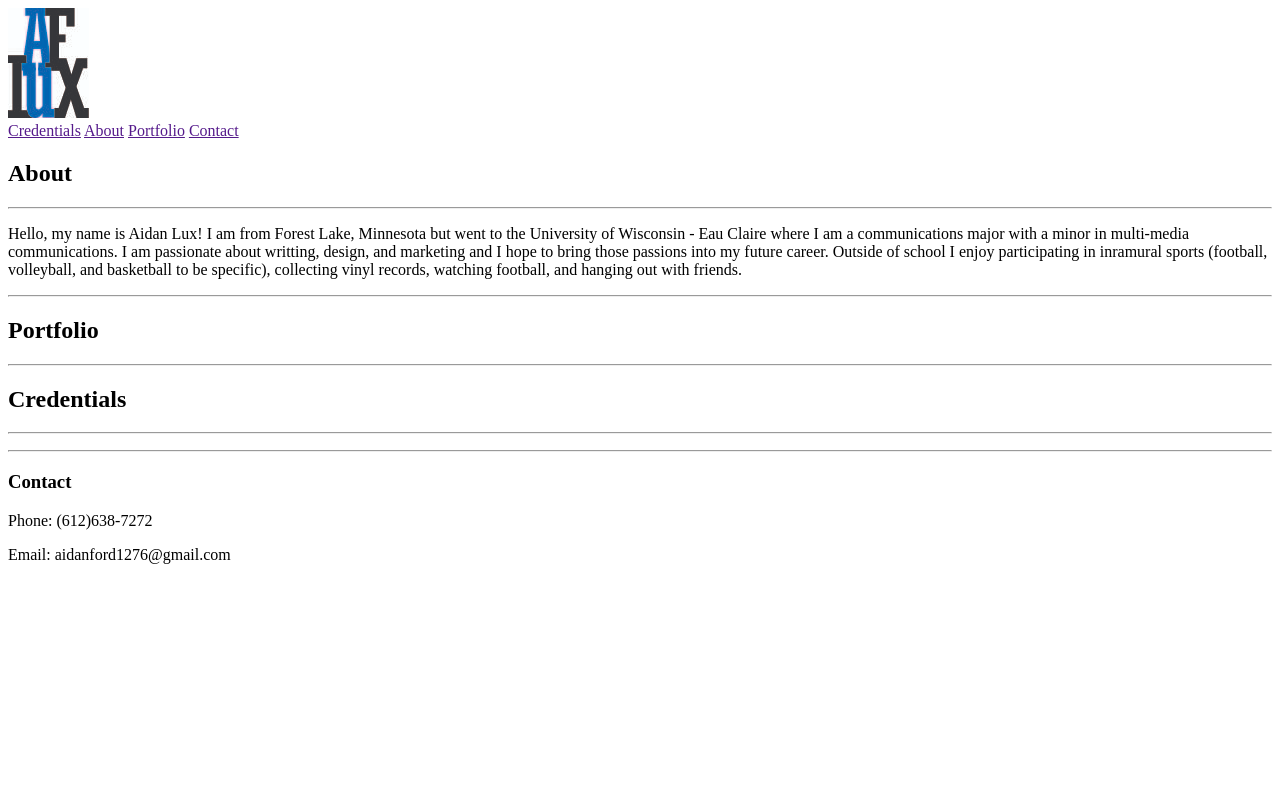
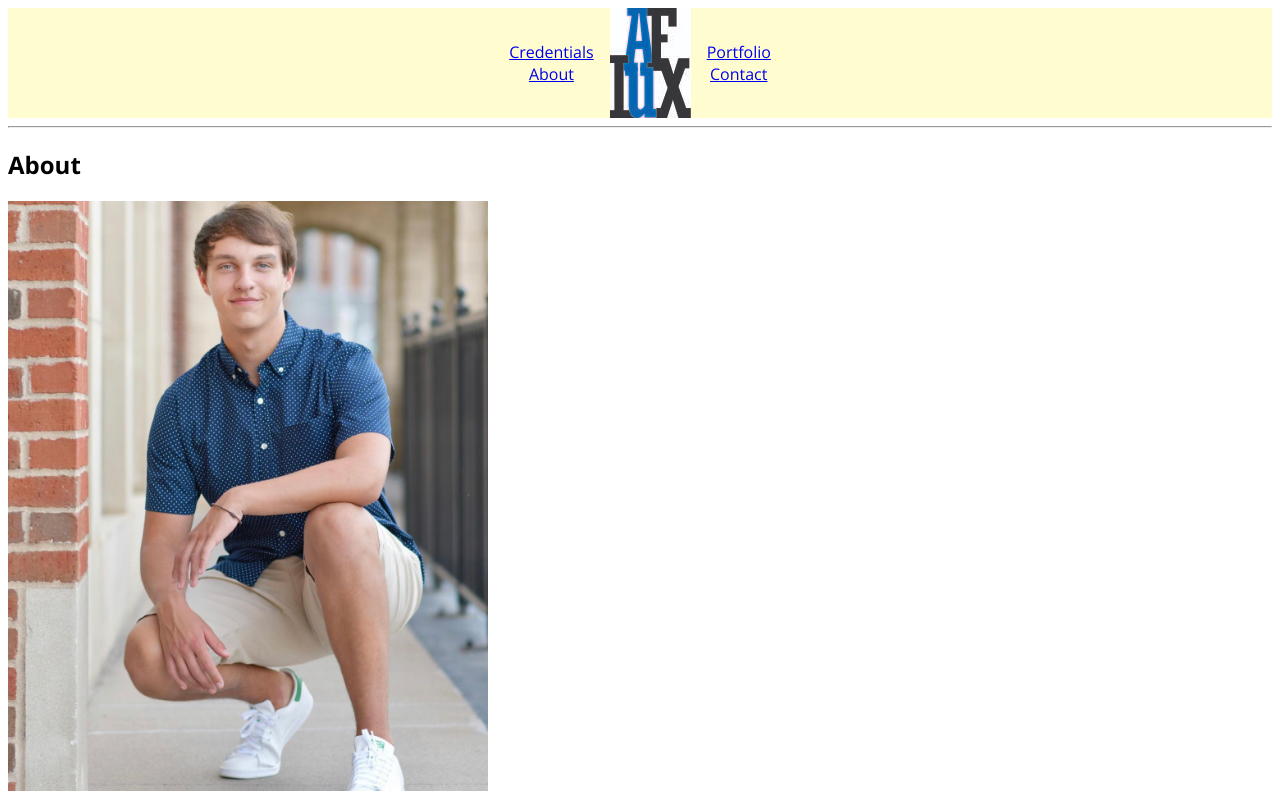
Before and after one commit to luxaf5195/Portfolio, a plain HTML site: page Portfolio Code/index.html in a window 1280 px wide. Shown: the top 800 px of the page. Drawn offline with nearby package versions, Linux system fonts and the light colour scheme.

Commit message:
Portfolio Code

```diff
--- a/Portfolio Code/index.html
+++ b/Portfolio Code/index.html
@@ -5,35 +5,47 @@
         <meta http-equiv="X-UA-Compatible" content="IE=edge">
         <meta name="viewport" content="width=device-width, initial-scale=1.0">
         <link rel="stylesheet" href="style.css">
+        <link rel="preconnect" href="https://fonts.googleapis.com">
+        <link rel="preconnect" href="https://fonts.gstatic.com" crossorigin>
+        <link href="https://fonts.googleapis.com/css2?family=Open+Sans:ital,wght@0,300..800;1,300..800&display=swap" rel="stylesheet">
      <title>Aidan Lux portfolio</title>
     </head>
 <body>
     <header>
-        <div class="logo">
-            <img src="images/Personal Logo.jpg" alt="AFL logo">
-        </div>
         <nav>
-            <a href="">Credentials</a>
-            <a href="">About</a>
-            <a href="">Portfolio</a>
-            <a href="">Contact</a>
+            <div><a href="Credentials & Skills">Credentials</a>
+            <a href="About">About</a>
+            </div>
+            <img src="images/Personal Logo.jpg" alt="AFL logo" class="logo">
+            <div><a href="Portfolio">Portfolio</a>
+            <a href="Contact">Contact</a>
+            </div>
         </nav>
     </header>
     <main>
     </main>
+    <hr>
     <h2>About</h2>
-    <hr>
+    <div class="about"><img src="images/Aidan Lux.jpg" alt="Aidan Lux professional photo" ></div>
     <p>
         Hello, my name is Aidan Lux! I am from Forest Lake, Minnesota but went to the University of Wisconsin - Eau Claire where I am a communications major with a minor in multi-media communications. I am passionate about writting, design, and marketing and I hope to bring those passions into my future career. Outside of school I enjoy participating in inramural sports (football, volleyball, and basketball to be specific), collecting vinyl records, watching football, and hanging out with friends.
     </p>
     <hr>
-    <h2>Portfolio</h2>
+    <h2 class="portfolio">Portfolio</h2>
+    <img src="images/Lolla.JPG" alt="my friends and I at Lollapallooza" class="lolla">
     <hr>
-    <h2>Credentials</h2>
+    <div class="credentials">
+    <h2>Credentials & Skills</h2>
+    <ul>
+        <li>&#183;High School Diploma from Forest Lake Areah High School.</li>
+        <li>&#183;Experience working with programs from Adobe, Microsoft, and google.</li>
+        <li>&#183;Proficient in creative writing.</li>
+    </ul>
+    </div>
     <hr>
-    <p></p>
-    <hr>
+    <footer>
     <h3>Contact</h3>
     <p>Phone: (612)638-7272</p>
     <p>Email: aidanford1276@gmail.com</p>
+    </footer>
 </body>
--- a/Portfolio Code/style.css
+++ b/Portfolio Code/style.css
@@ -0,0 +1,41 @@
+body{
+    font-family: 'open sans';
+}
+li{
+    display: inline;
+}
+header{
+    background-color: #FFFDD0;
+}
+nav{
+    text-align: center;
+    display: flex;
+    justify-content: center;
+    align-items: center;
+    gap: 1rem;
+}
+footer{
+    background-color: #FFFDD0;
+    text-align: center;
+}
+.portfolio{
+    text-align: end;
+}
+nav>div>a{
+    display: block;
+}
+.lolla{
+    width: 30rem;
+    max-width: 100%;
+    align-items: end;
+}
+.about img{
+    width: 30rem;
+    max-width: 100%;
+}
+.lolla{
+    text-align: right;
+}
+.credentials{
+    text-align: center;
+}
```
Also changed, not shown: Portfolio Code/images/Aidan Lux.jpg (added), Portfolio Code/images/Lolla.JPG (added).
